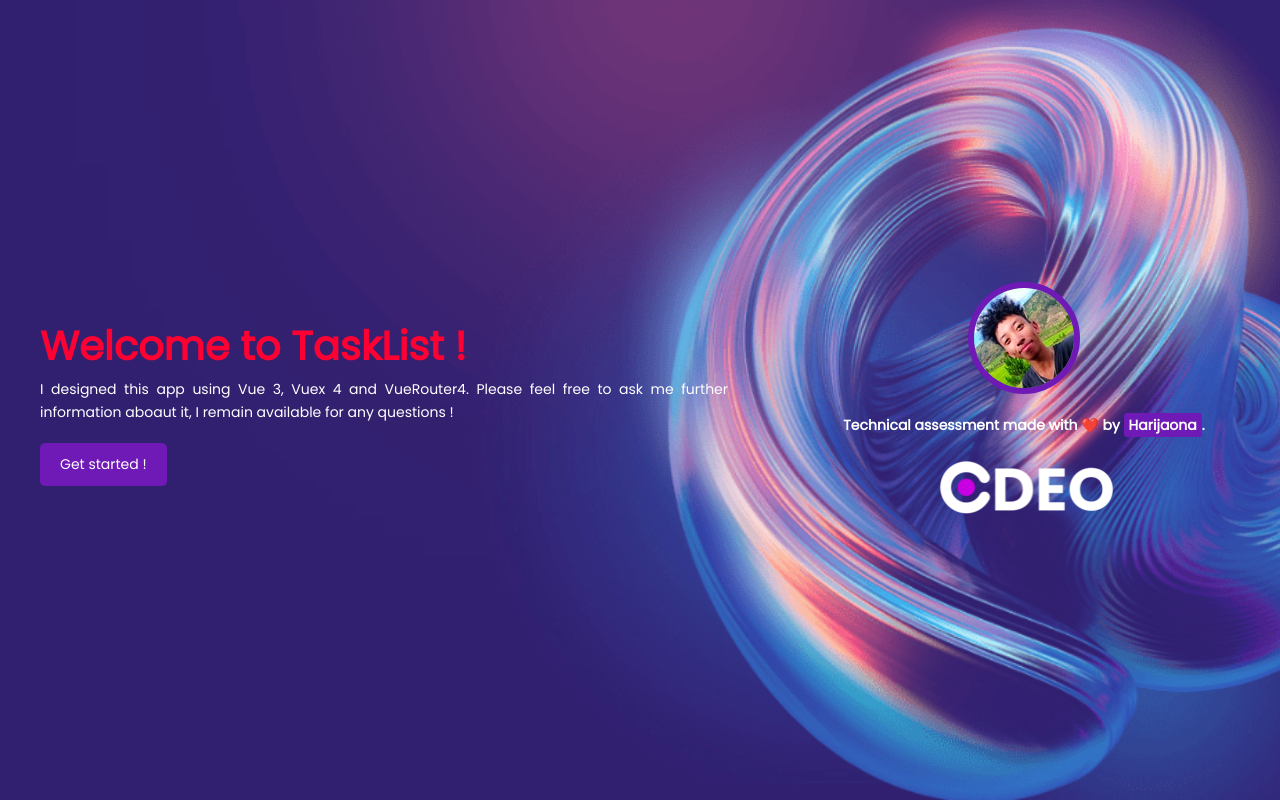
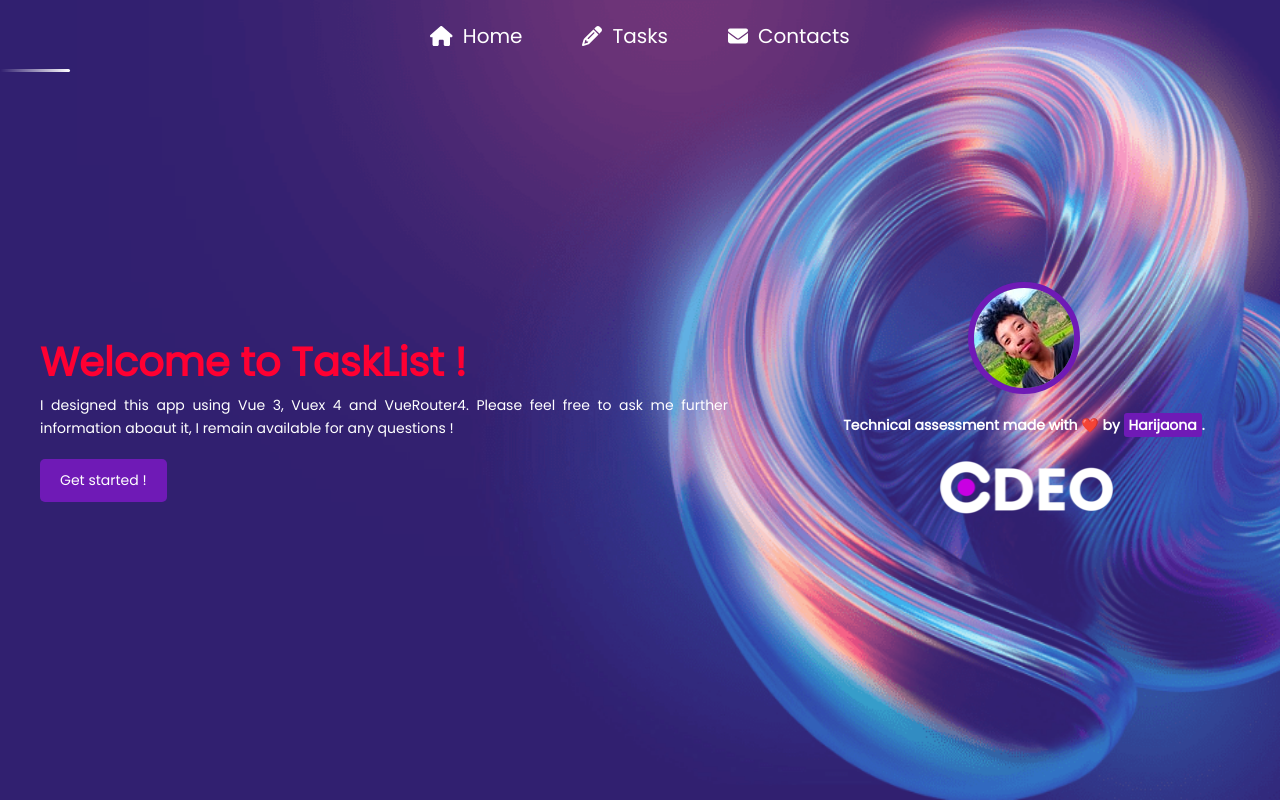
Before and after one commit to Manjaka13/codeo-technical-assessment, a Vue app: page / in a window 1280 px wide. Built offline with nearby package versions, Linux system fonts and the light colour scheme.

Commit message:
add navbar and improve routing

```diff
--- a/src/App.vue
+++ b/src/App.vue
@@ -1,4 +1,7 @@
 <template>
+	<header>
+		<nav-bar />
+	</header>
 	<main>
 		<router-view />
 	</main>
@@ -7,4 +10,5 @@
 
 <script setup>
 import FooterSection from "@/components/Page/FooterSection.vue";
+import NavBar from "@/components/Page/NavBar.vue";
 </script>
--- /dev/null
+++ b/src/components/Page/NavBar.vue
@@ -0,0 +1,43 @@
+<template>
+	<nav class="nav-bar">
+		<ul class="nav-bar__list">
+			<li class="item" v-for="(link, key) in links" :key="key">
+				<router-link :to="link.link">
+					<a class="link" :title="link.title">
+						<font-icon class="icon" :icon="link.icon" />{{ link.name }}
+					</a>
+				</router-link>
+			</li>
+		</ul>
+		<div class="nav-bar__line"></div>
+	</nav>
+</template>
+
+<script>
+export default {
+	data() {
+		return {
+			links: [
+				{
+					name: "Home",
+					title: "To homepage",
+					link: "/",
+					icon: "fa-solid fa-home",
+				},
+				{
+					name: "Tasks",
+					title: "Tasklist",
+					link: "/tasks",
+					icon: "fa-solid fa-pencil-alt",
+				},
+				{
+					name: "Contacts",
+					title: "Contacts page",
+					link: "/contacts",
+					icon: "fa-solid fa-envelope",
+				},
+			],
+		};
+	},
+};
+</script>
--- a/src/main.js
+++ b/src/main.js
@@ -10,13 +10,28 @@ import {
 	faPlusCircle,
 	faList,
 	faTimesCircle,
+	faHome,
+	faPencilAlt,
+	faEnvelope,
 } from "@fortawesome/free-solid-svg-icons";
 import router from "@/helpers/router.js";
 
-library.add(faTrashAlt, faPlusCircle, faList, faTimesCircle);
+library.add(
+	faTrashAlt,
+	faPlusCircle,
+	faList,
+	faTimesCircle,
+	faHome,
+	faPencilAlt,
+	faEnvelope
+);
 
 /**
  * Entry point
  */
 
-createApp(App).use(router).use(store).component("font-icon", FontAwesomeIcon).mount("#app");
+createApp(App)
+	.use(router)
+	.use(store)
+	.component("font-icon", FontAwesomeIcon)
+	.mount("#app");
--- a/src/styles/base/scaffolding.scss
+++ b/src/styles/base/scaffolding.scss
@@ -69,6 +69,10 @@ a {
     font-size: 14px;
 }
 
+a {
+    text-decoration: none;
+}
+
 a,
 button {
     cursor: pointer;
@@ -76,10 +80,13 @@ button {
 
 #app {
     user-select: none;
+    display: flex;
+    flex-direction: column;
 }
 
 #app main {
     padding: 40px;
+    padding-top: 0;
     width: 60%;
-    min-height: 100%;
+    flex: 1;
 }
--- a/src/styles/index.scss
+++ b/src/styles/index.scss
@@ -10,6 +10,7 @@
 @import "@/styles/page/loading-spinner.scss";
 @import "@/styles/page/footer-section.scss";
 @import "@/styles/page/home-page.scss";
+@import "@/styles/page/nav-bar.scss";
 
 @import "@/styles/task/task-item.scss";
 @import "@/styles/task/add-task.scss";
--- a/src/styles/page/footer-section.scss
+++ b/src/styles/page/footer-section.scss
@@ -9,6 +9,7 @@
     right: 0;
     height: 100%;
     width: 40%;
+    pointer-events: none;
 
     &__text {
         margin-bottom: 20px;
@@ -20,6 +21,7 @@
             color: $color-text1;
             padding: 2px 5px;
             border-radius: 3px;
+            pointer-events: auto;
             transition: all 200ms ease-in-out;
             &:hover {
                 color: $color-theme2;
--- /dev/null
+++ b/src/styles/page/nav-bar.scss
@@ -0,0 +1,54 @@
+/**
+ * Navbar styles
+ */
+
+.nav-bar {
+    @include flex-col(center, center);
+    position: relative;
+    overflow: hidden;
+
+    &__list {
+        @include flex-row(center, center);
+        list-style-type: none;
+        padding: 20px 0;
+        .item {
+            margin-left: 10px;
+            margin-right: 10px;
+            &:hover {
+                .link {
+                    color: $color-danger;
+                }
+            }
+        }
+        .link {
+            @include transition;
+            padding: 10px 20px;
+            text-decoration: none;
+            color: $color-text1;
+            font-size: 20px;
+        }
+        .icon {
+            margin-right: 10px;
+        }
+    }
+
+    @keyframes animLine {
+        0% {
+            left: 0;
+        }
+        100% {
+            left: 100%;
+        }
+    }
+
+    &__line {
+        position: absolute;
+        left: 0;
+        bottom: 0;
+        width: 70px;
+        height: 3px;
+        background: linear-gradient(to right, transparent, white);
+        animation: animLine infinite 5s linear forwards;
+        border-radius: 0 2px 2px 0;
+    }
+}
```
Also changed, not shown: src/components/Page/ContactPage.vue (added).
